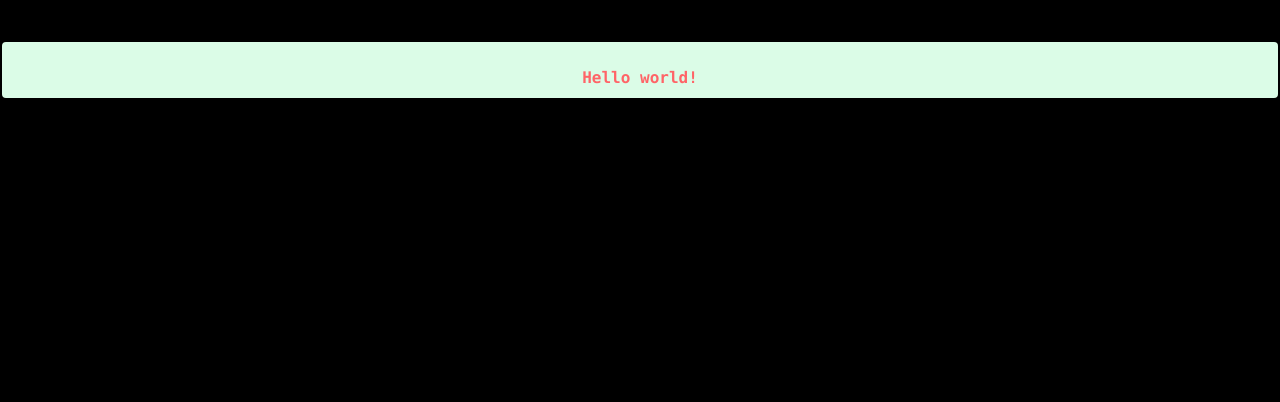
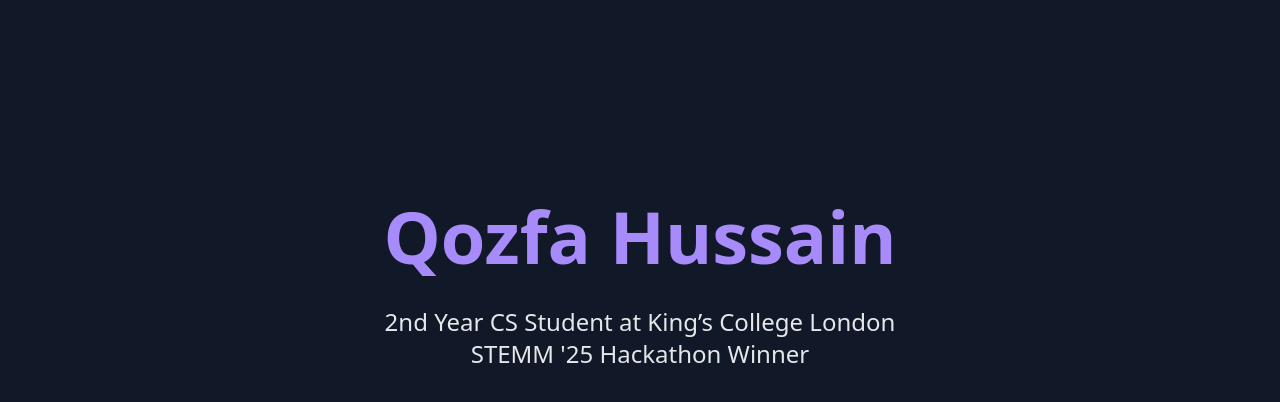
Before and after one commit to qozfa-dev/website, a React (Vite) app in the folder my-project/: page / in a window 1280 px wide. Shown: the top 402 px of the page. Built offline with nearby package versions, Linux system fonts and the light colour scheme.

Commit message:
Created Home page and added name and tagline with styling

```diff
--- a/my-project/src/App.jsx
+++ b/my-project/src/App.jsx
@@ -1,11 +1,11 @@
 import React from 'react'
+import './pages/Home.jsx';
+import Home from './pages/Home.jsx';
 
 export const App = () => {
   return (
     <>
-    <div class="bg-green-100 h-15 w-full border-2 rounded-md my-10 p-6 flex justify-center items-center">
-      <h1 class="text-center font-mono font-extrabold text-red-400 mt-4">Hello world!</h1>
-    </div>
+    <Home />
     </>
   )
 }
--- a/my-project/src/index.css
+++ b/my-project/src/index.css
@@ -1,5 +1,5 @@
 @import "tailwindcss";
 
 body {
-  background-color: black;
+  background-color:#111827
 }
--- /dev/null
+++ b/my-project/src/pages/Home.jsx
@@ -0,0 +1,15 @@
+import React from 'react'
+
+const Home = () => {
+  return (
+    <div class="flex items-center justify-center h-full text-center">
+        <div class="flex flex-col items-center mt-30">
+        <h1 class="text-[#A78BFA] text-4xl sm:text-5xl md:text-6xl lg:text-7xl font-sans font-bold mt-[10vh] mx-1">Qozfa Hussain</h1>
+        <h2 class="text-[#E5E7EB] pt-5 mt-3.5 md:text-2xl lg:text-2.1x1">2nd Year CS Student at King’s College London</h2>
+        <h2 class="text-[#E5E7EB] md:text-2xl lg:text-2.1x1">STEMM '25 Hackathon Winner</h2>
+        </div>
+    </div>
+  )
+}
+
+export default Home;
```
